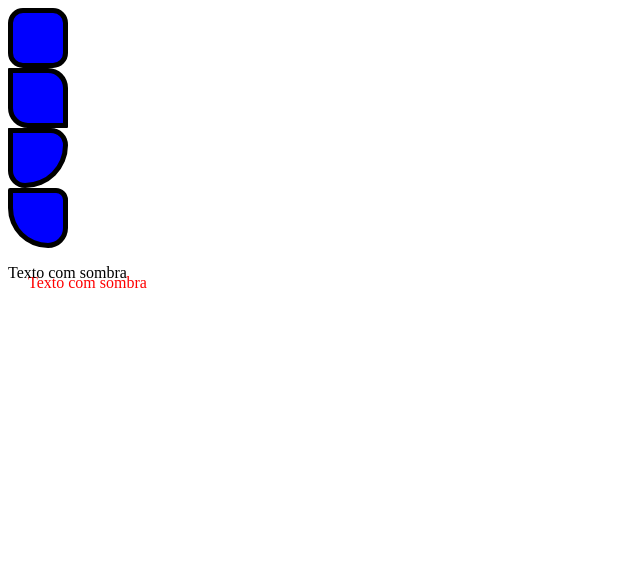
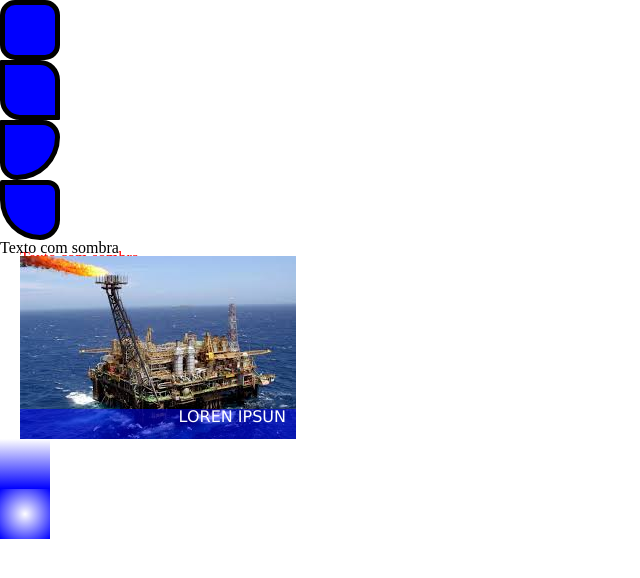
Before and after one commit to robertocsp/webfront2, a plain HTML site: page public_html/testecss3-2.html in a window 1280 px wide. Shown: the whole page, without its empty margins (0-640 px from the left). Drawn offline with Linux system fonts and the light colour scheme.

Commit message:
cap 6.13

```diff
--- a/public_html/css/testecss3-2.css
+++ b/public_html/css/testecss3-2.css
@@ -43,3 +43,43 @@ and open the template in the editor.
 p{
     text-shadow: 20px 10px red;
 }
+
+figure{
+    width: 276px;
+    height: 183px;
+    position: relative;
+    margin: 0 0 0 20px;
+}
+
+figure img{
+    display: block;
+}
+
+figure figcaption{
+    background-color: rgba(0,0,255,0.5);
+    text-align: right;
+    font-family: verdana, sans-serif;
+    color: #ffffff;
+    text-transform: uppercase;
+    width: 266px;
+    height: 30px;
+    position: absolute;
+    bottom: 0;
+    right: 0;
+    padding-right: 10px;
+
+
+}
+
+.linear {
+    width: 50px;
+    height: 50px;
+
+    background: linear-gradient(white, blue);
+}
+.radial {
+    width: 50px;
+    height: 50px;
+
+    background: radial-gradient(white, blue);
+}
--- a/public_html/testecss3-2.html
+++ b/public_html/testecss3-2.html
@@ -8,6 +8,7 @@ and open the template in the editor.
     <head>
         <title>Teste elementos CSS</title>
         <meta charset="UTF-8">
+        <link rel="stylesheet" href="css/reset.css">
         <link rel="stylesheet" href="css/testecss3-2.css">
     </head>
     <body>
@@ -16,7 +17,12 @@ and open the template in the editor.
         <div class="c"></div>
         <div class="d"></div>
         <p>Texto com sombra</p>
+        <figure>
+            <img src="img/plataforma.jpg" alt="plataforma p32">
+            <figcaption>Loren Ipsun</figcaption>
+        </figure>
 
-
+        <div class="linear"></div>
+        <div class="radial"></div>
     </body>
 </html>
```
Also changed, not shown: public_html/css/home.css (+10 -9 lines), public_html/home.html (+1 -1 lines).
